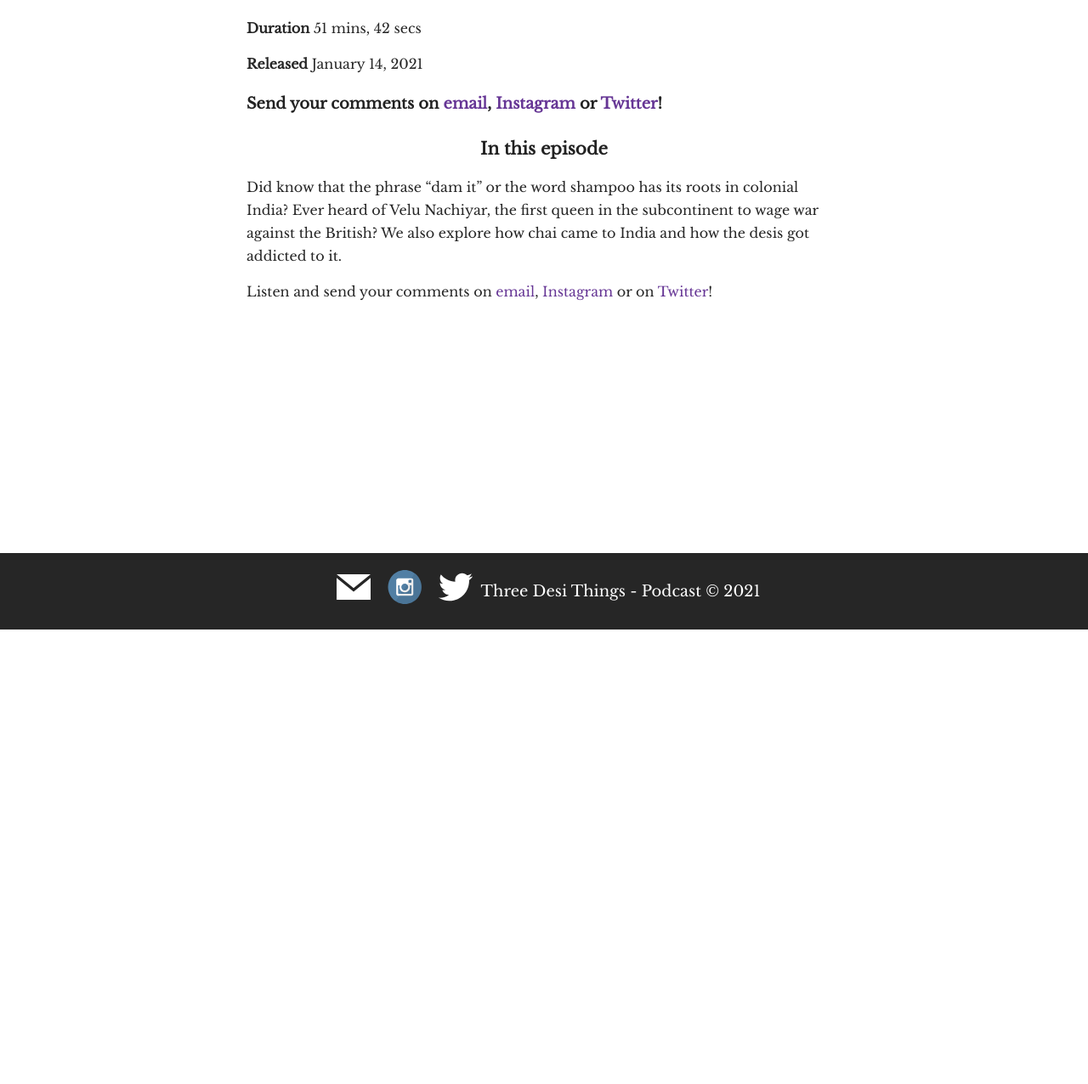
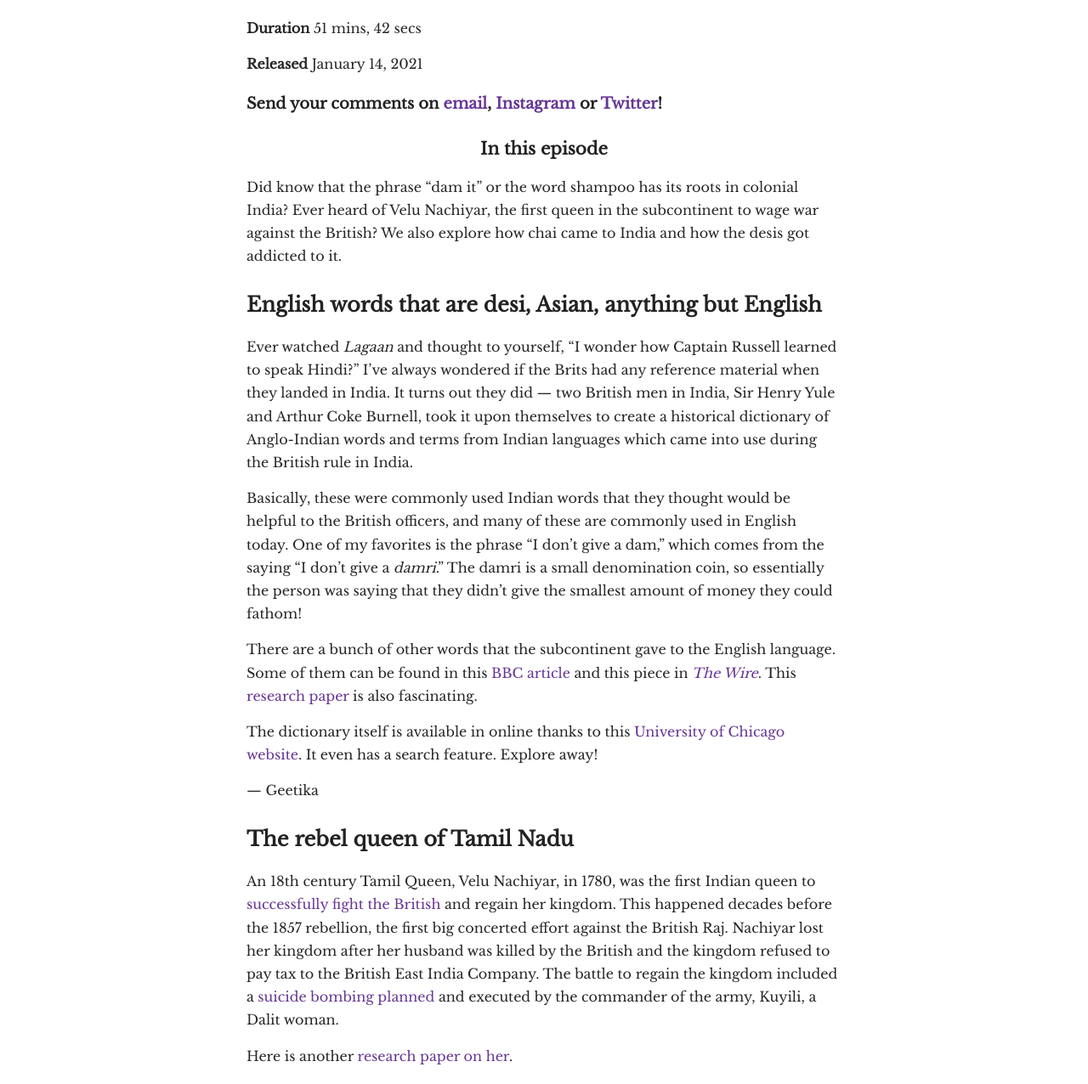
Before and after one commit to three-desi-things/three-desi-things.github.io, a Jekyll site: the page built from _posts/2021-01-14-3.markdown, in a window 1280 px wide and 1400 px high, scrolled down 535 px, cut to the strip 124-1400 px from the top of the window. Shown: the whole strip at 85% size. Built offline with Jekyll 4.4.1, drawn with Linux system fonts in a browser that asks for light colours; some of the changed text lies outside the part shown.

Commit message:
updates to show notes for ep 3

```diff
--- a/_posts/2021-01-14-3.markdown
+++ b/_posts/2021-01-14-3.markdown
@@ -23,6 +23,27 @@ player_link: "https://www.podbean.com/media/player/fvj5g-f7964c?from=pb6admin&do
 
 {{page.description}}
 
+<h2 class="fact__hed">English words that are desi, Asian, anything but English</h2>
+
+Ever watched _Lagaan_ and thought to yourself, “I wonder how Captain Russell learned to speak Hindi?” I’ve always wondered if the Brits had any reference material when they landed in India. It turns out they did — two British men in India, Sir Henry Yule and Arthur Coke Burnell, took it upon themselves to create a historical dictionary of Anglo-Indian words and terms from Indian languages which came into use during the British rule in India.
+
+Basically, these were commonly used Indian words that they thought would be helpful to the British officers, and many of these are commonly used in English today. One of my favorites is the phrase “I don’t give a dam,” which comes from the saying “I don’t give a _damri_.” The damri is a small denomination coin, so essentially the person was saying that they didn’t give the smallest amount of money they could fathom!
+
+There are a bunch of other words that the subcontinent gave to the English language. Some of them can be found in this [BBC article](https://www.bbc.com/news/magazine-18796493) and this piece in [_The Wire_](https://thewire.in/books/hobson-jobson-dictionary-represents-multiplicity-india). This [research paper](https://www.researchgate.net/publication/275002387_A_Much_Tortured_Expression_A_New_Look_at_%27Hobson-Jobson%27) is also fascinating.
+
+The dictionary itself is available in online thanks to this [University of Chicago website](https://dsalsrv04.uchicago.edu/dictionaries/hobsonjobson/). It even has a search feature. Explore away!
+
+— Geetika
+
+<h2 class="fact__hed">The rebel queen of Tamil Nadu</h2>
+
+An 18th century Tamil Queen, Velu Nachiyar, in 1780, was the first Indian queen to [successfully fight the British](https://feminisminindia.com/2018/10/17/velu-nachiyar-queen-freedom-struggle/) and regain her kingdom. This happened decades before the 1857 rebellion, the first big concerted effort against the British Raj. Nachiyar lost her kingdom after her husband was killed by the British and the kingdom refused to pay tax to the British East India Company. The battle to regain the kingdom included a [suicide bombing planned](https://www.thehindubusinessline.com/blink/cover/veeramangai-velu-nachiyar/article26016399.ece) and executed by the commander of the army, Kuyili, a Dalit woman.
+
+Here is another [research paper on her](https://www.researchgate.net/publication/342313674_QUEEN_VELU_NACHIYAR_FIRST_WOMEN_AGAINST_BRITISH).
+
+Another cool queen, this time from the southern state of Karnataka. Rani Chennamma, or Kittur Chennama, [fought and defeated the British](https://pib.gov.in/newsite/printrelease.aspx?relid=148944) in defiance of the doctrine of lapse. She is a celebrate folk heroine and has, like Velu Nachiyar, had a postage stamp released in her honor.
+
+And in addition to a university and a train that are named after her, a warship on the science fiction show _[The Expanse]_(https://expanse.fandom.com/wiki/Kittur_Chennamma#Trivia) also bore her name. Who knew!
 
 
 Listen and send your comments on [email](mailto:threedesithings@gmail.com), [Instagram](https://instagram.com/threedesithings) or on [Twitter](https://twitter.com/threedesithings)!
```
